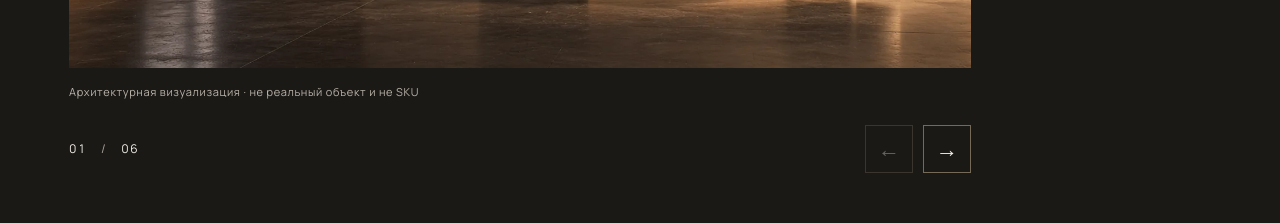
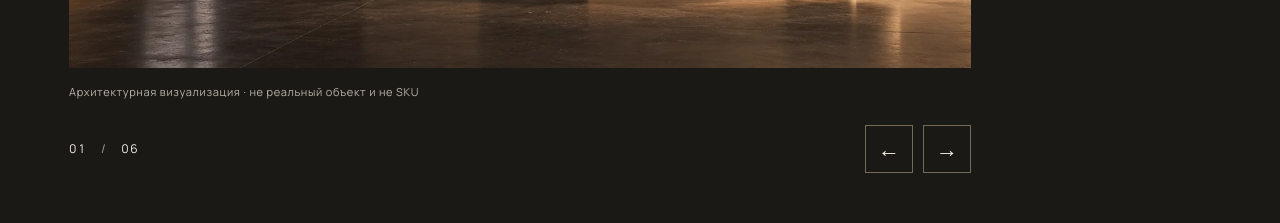
Before and after one commit to Artemgluhih/marmix-flex-store, a Next.js app: page /applications in a window 1280 px wide. Shown: the part 4520-4743 px from the top of the page. Built offline with nearby package versions, Linux system fonts and the light colour scheme.

Commit message:
review(T060): loop Applications carousel

```diff
--- a/src/app/(public)/applications/ApplicationCarousel.tsx
+++ b/src/app/(public)/applications/ApplicationCarousel.tsx
@@ -17,10 +17,10 @@ export function ApplicationCarousel() {
   const [index, setIndex] = useState(0);
   const [touchStart, setTouchStart] = useState<number | null>(null);
   const current = frames[index];
-  const next = frames[index + 1];
+  const next = frames[(index + 1) % frames.length];
 
   function move(delta: number) {
-    setIndex((value) => Math.max(0, Math.min(frames.length - 1, value + delta)));
+    setIndex((value) => (value + delta + frames.length) % frames.length);
   }
 
   function onKeyDown(event: KeyboardEvent<HTMLElement>) {
@@ -53,7 +53,7 @@ export function ApplicationCarousel() {
         </div>
         <div className={styles.carouselControls}>
           <span className={styles.carouselCounter} aria-live="polite" aria-atomic="true">{String(index + 1).padStart(2, "0")} <span>/</span> {String(frames.length).padStart(2, "0")}</span>
-          <div><button type="button" aria-label="Предыдущее изображение" onClick={() => move(-1)} disabled={index === 0}>←</button><button type="button" aria-label="Следующее изображение" onClick={() => move(1)} disabled={index === frames.length - 1}>→</button></div>
+          <div><button type="button" aria-label="Предыдущее изображение" onClick={() => move(-1)}>←</button><button type="button" aria-label="Следующее изображение" onClick={() => move(1)}>→</button></div>
         </div>
       </div>
     </section>
```
